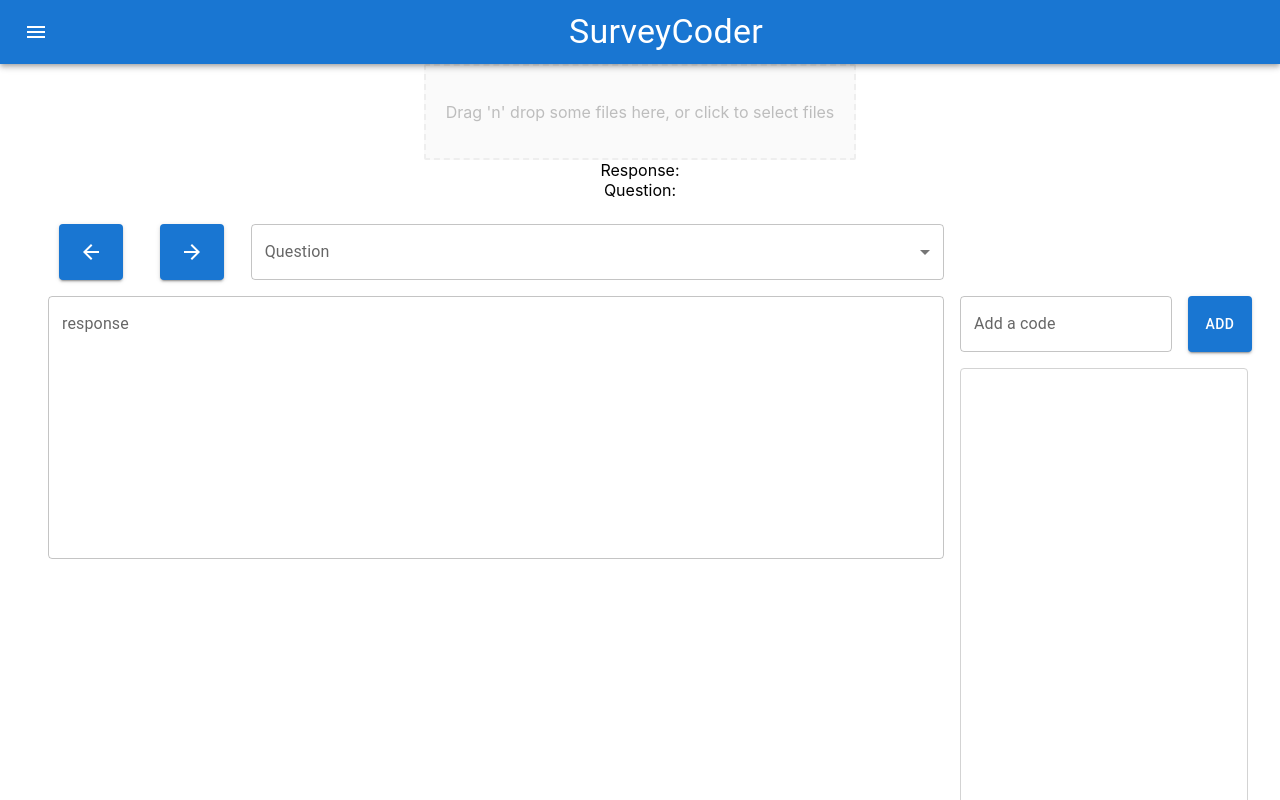
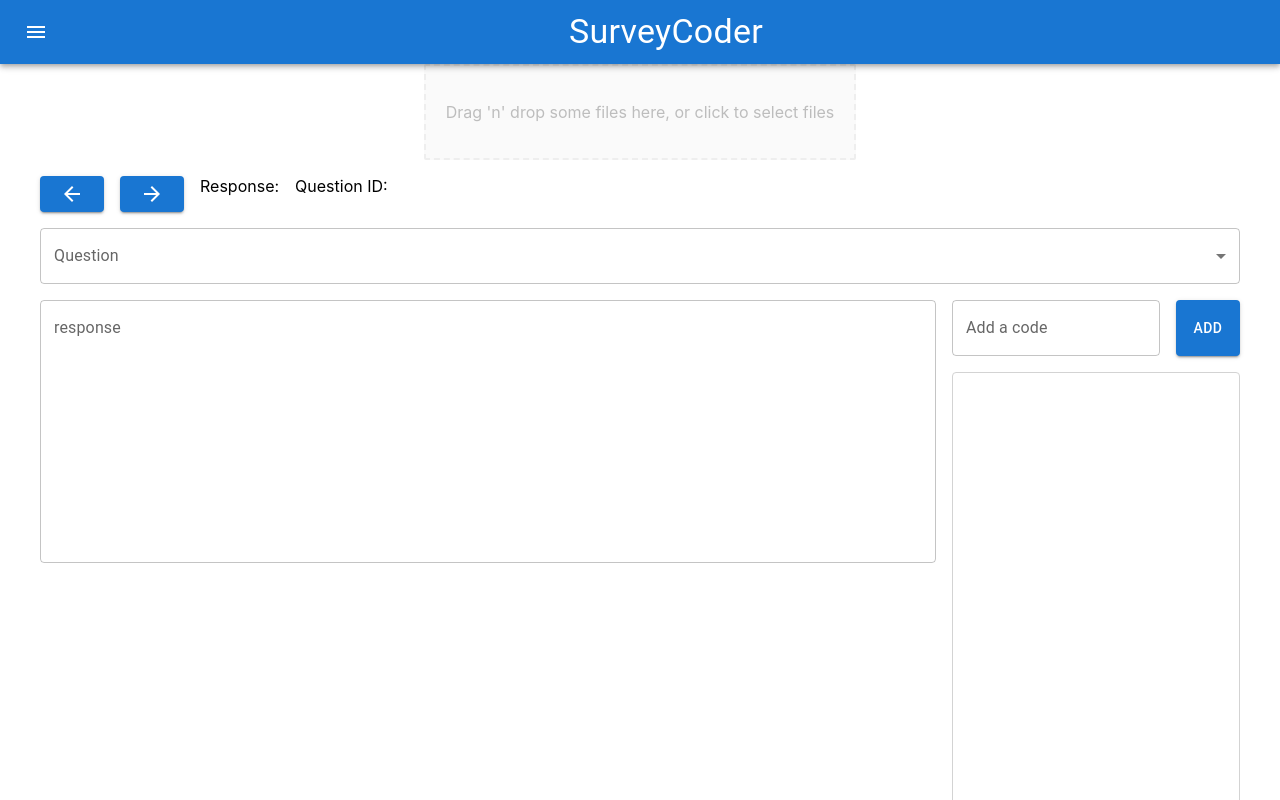
Before and after one commit to cabird/ts-surveycoder, a React (Create React App) app: page / in a window 1280 px wide. Shown: the top 800 px of the page. Built offline with nearby package versions, Linux system fonts and the light colour scheme.

Commit message:
checkpointing

```diff
--- a/src/App.tsx
+++ b/src/App.tsx
@@ -21,7 +21,7 @@ import Box from '@mui/material/Box';
 import { IconButton } from '@mui/material';
 import ArrowForwardIcon from '@mui/icons-material/ArrowForward';
 import ArrowBackIcon from '@mui/icons-material/ArrowBack';
-import Grid from '@mui/material/Grid';
+import Grid from '@mui/material/Unstable_Grid2';
 import Stack from '@mui/material/Stack';
 
 interface AppProps {
@@ -211,10 +211,10 @@ class App extends React.Component<AppProps, AppState> {
     let selectedCodes: string[] = [];
 
     let responseNumString = "Response: "
-    let questionString = "Question: ";
+    let questionString = "Question ID: ";
     if (this.state.survey != undefined) {
       responseNumString += this.state.curResponse?.ResponseNumber + " of " + this.state.survey.Responses.length;
-      questionString += this.state.curQuestion?.QuestionText;
+      questionString += this.state.curQuestion?.QuestionId;
     }
 
     // get the codes for this response for this question
@@ -230,27 +230,27 @@ class App extends React.Component<AppProps, AppState> {
         <div>
           <MyDropzone onFileDropped={this.loadSurveyFromBlob} />
         </div>
-
-
-        <div>{responseNumString}</div>
-        <div>{questionString}</div>
-
         <Grid container spacing={2} alignItems="stretch" sx={{ height: "100%", width: "95%", marginTop: 1, marginLeft: 1, marginRight: 1, marginBottom: 1 }}>
-          <Grid item xs={1} >
-            <Button variant="contained" sx={{ height: "100%" }} onClick={() => this.ChangeResponse(QuestionDirection.Previous)}>
+          <Grid >
+            <Button variant="contained" sx={{ width: 5, height: "100%" }} onClick={() => this.ChangeResponse(QuestionDirection.Previous)}>
               <ArrowBackIcon />
             </Button>
           </Grid>
-          <Grid item xs={1} >
-            <Button variant="contained" sx={{ height: "100%" }} onClick={() => this.ChangeResponse(QuestionDirection.Next)}>
+          <Grid >
+            <Button variant="contained" sx={{ width: 5, height: "100%" }} onClick={() => this.ChangeResponse(QuestionDirection.Next)}>
               <ArrowForwardIcon />
             </Button>
           </Grid>
-          <Grid item xs={7} sx={{ height: "100%" }}>
+          <Grid xs>
+            <Stack direction={"row"} spacing={2} sx={{ height: "100%" }}>
+              <div>{responseNumString}</div>
+              <div>{questionString}</div>
+            </Stack>
+          </Grid>
+          <Grid xs={12} sx={{ height: "100%" }}>
             <QuestionSelect options={questionOptions} handleChange={this.handleQuestionChange} />
           </Grid>
-
-          <Grid item xs={9} sx={{height: "100%"}} >
+          <Grid xs={9} sx={{height: "100%"}} >
             <TextField
               id="survey-response-text"
               label="response"
@@ -261,9 +261,8 @@ class App extends React.Component<AppProps, AppState> {
               inputProps={{ readOnly: true, height: "100%" }}
               style={{ width: "100%", height: "100%" }}
             />
-
           </Grid>
-          <Grid item xs={3}>
+          <Grid xs={3}>
             <Multiselect
               codeSet={codes}
               selectedCodes={selectedCodes}
--- a/src/Multiselect.tsx
+++ b/src/Multiselect.tsx
@@ -7,7 +7,7 @@ import Box from '@mui/material/Box';
 import TextField from '@mui/material/TextField';
 import Button from '@mui/material/Button';
 import Stack from '@mui/material/Stack';
-import Grid from '@mui/material/Grid';
+import Grid from '@mui/material/Unstable_Grid2';
 
 interface MultiselectProps {
   codeSet: Array<string>;
@@ -48,14 +48,14 @@ function Multiselect(props: MultiselectProps) {
   props.codeSet.sort();
   return (
     <Grid container spacing={2}>
-      <Grid item xs={9} style={{ width: "100%" }}>
+      <Grid xs style={{ width: "100%" }}>
         <TextField style={{ width: "100%" }} variant='outlined' value={newCodeValue} label='Add a code' onChange={onNewCodeChange}
         onKeyPress={handleKeyPress}/>
       </Grid>
-      <Grid item xs={3}>
+      <Grid>
         <Button variant='contained' style={{ height: "100%"}} onClick={addNewCode} >Add</Button>
       </Grid>
-      <Grid item xs={12}>
+      <Grid xs={12}>
         <Box sx={{ border: 1, borderRadius: 1, borderColor: 'lightgray' }}>
           <List component="nav" aria-label="Code List" sx={{ minHeight: 600 }} >
             {props.codeSet.map((code) => (
--- a/src/QuestionSelect.tsx
+++ b/src/QuestionSelect.tsx
@@ -4,7 +4,7 @@ import FormControl from '@mui/material/FormControl';
 import MenuItem from '@mui/material/MenuItem';
 import InputLabel from '@mui/material/InputLabel';
 import Select, { SelectChangeEvent } from '@mui/material/Select';
-import {SurveyQuestion} from './SurveyData/Survey';
+import { SurveyQuestion } from './SurveyData/Survey';
 import Divider from '@mui/material/Divider';
 
 interface QuestionSelectProps {
@@ -12,7 +12,7 @@ interface QuestionSelectProps {
     handleChange: (event: SelectChangeEvent) => void;
 }
 
-const ITEM_HEIGHT = 48;
+const ITEM_HEIGHT = 20;
 const ITEM_PADDING_TOP = 8;
 const MenuProps = {
     PaperProps: {
@@ -36,18 +36,16 @@ export default function QuestionSelect(props: QuestionSelectProps) {
             <FormControl fullWidth>
                 <InputLabel id="question-select-label">Question</InputLabel>
                 <Select
-
                     labelId="demo-simple-select-label"
                     id="demo-simple-select"
                     value={question}
                     label="Question"
                     onChange={handleChange}
-
                     MenuProps={MenuProps}
                 >
                     {props.options.map((option) => (
                         <MenuItem
-                    style={{whiteSpace: 'normal'}}
+                            style={{ whiteSpace: 'normal' }}
                             value={option.QuestionId}
                             key={option.QuestionId}>
                             {option.QuestionText}
```
Lines whose indentation alone changed are shown as unchanged.
